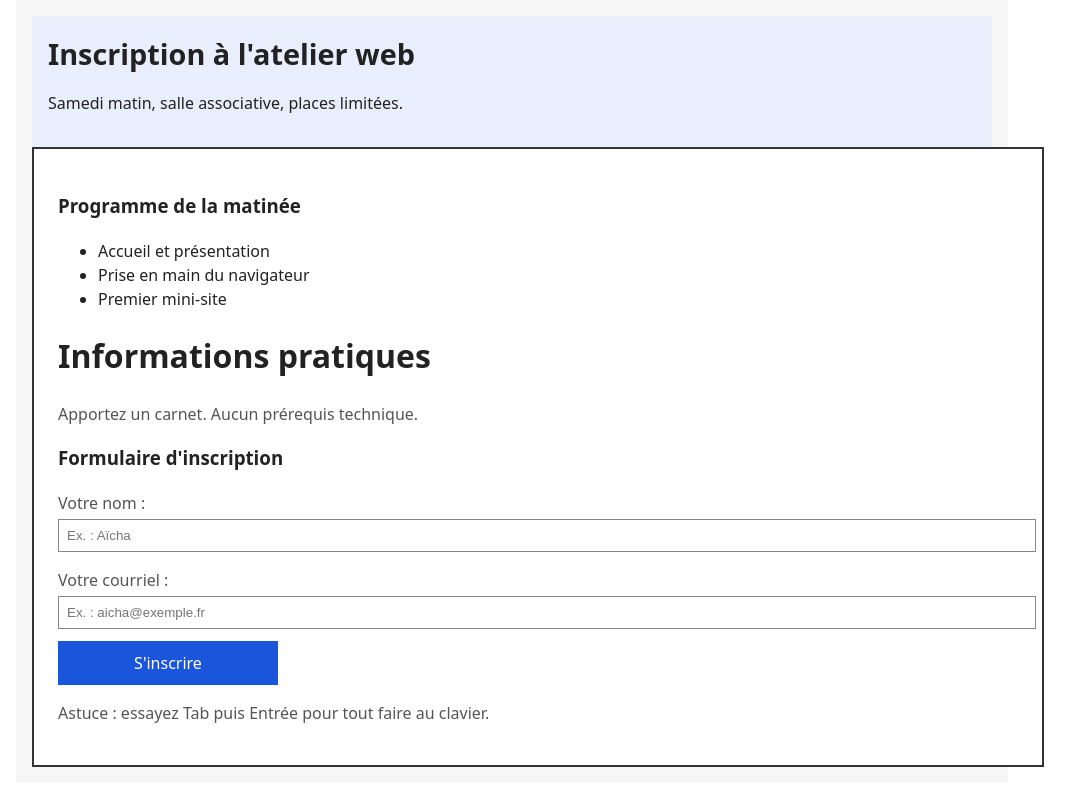
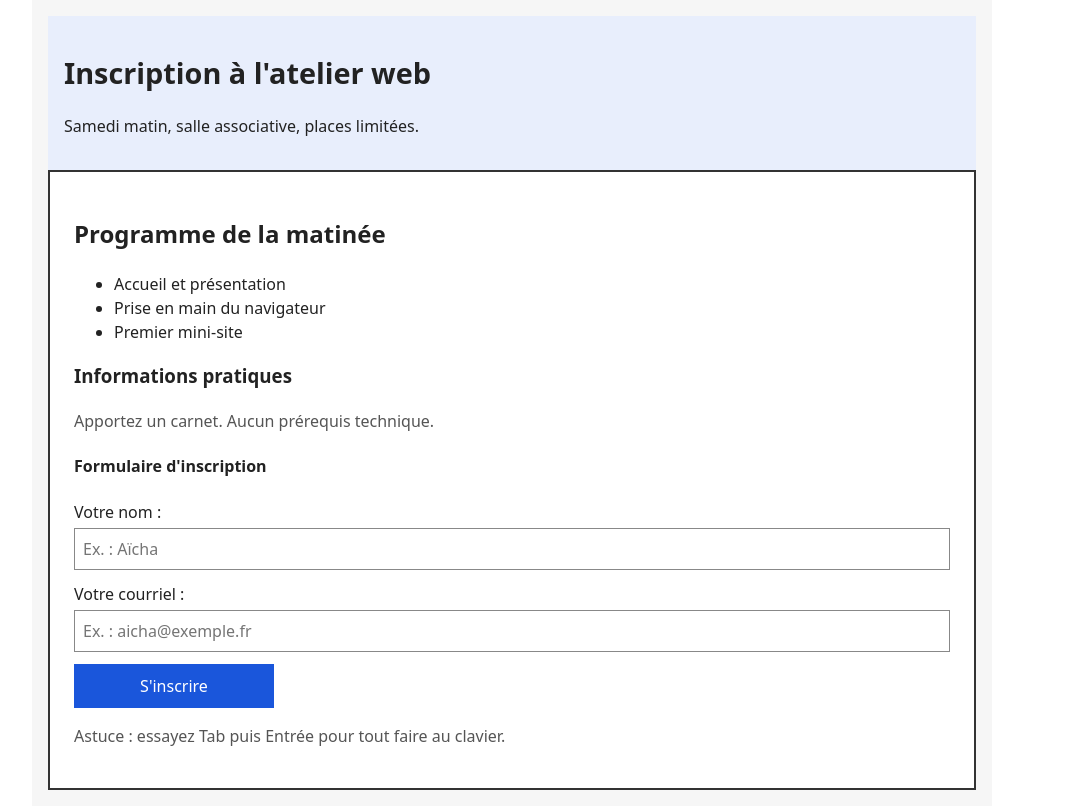
Before and after one commit to Kyliantvv/assistant-ia-efrei, a plain HTML site: page diagnostic/index.html in a window 1280 px wide. Shown: the whole page, without its empty margins (128-1203 px from the left). Drawn offline with Linux system fonts and the light colour scheme.

Commit message:
tp 00-diag

```diff
--- a/diagnostic/index.html
+++ b/diagnostic/index.html
@@ -8,29 +8,29 @@
 </head>
 <body>
 <div class="page">
-<div class="bandeau">
-<span class="titre-geant">Inscription à l'atelier web</span>
+<header class="bandeau">
+<h1 class="titre-geant">Inscription à l'atelier web</h1>
 <p class="sous-titre">Samedi matin, salle associative, places limitées.</p>
-</div>
-<div class="contenu">
-<h3>Programme de la matinée</h3>
+</header>
+<main class="contenu">
+<h2>Programme de la matinée</h2>
 <ul>
 <li>Accueil et présentation</li>
 <li>Prise en main du navigateur</li>
 <li>Premier mini-site</li>
 </ul>
-<h1>Informations pratiques</h1>
+<h3>Informations pratiques</h3>
 <p>Apportez un carnet. Aucun prérequis technique.</p>
-<h3>Formulaire d'inscription</h3>
+<h4>Formulaire d'inscription</h4>
 <form id="form-inscription" action="#" method="get">
-<p class="etiquette">Votre nom :</p>
+<label class="etiquette" for="nom">Votre nom :</label>
 <input type="text" id="nom" name="nom" placeholder="Ex. : Aïcha" autocomplete="name">
-<p class="etiquette">Votre courriel :</p>
+<label class="etiquette" for="courriel">Votre courriel :</label>
 <input type="email" id="courriel" name="courriel" placeholder="Ex. : aicha@exemple.fr" autocomplete="email">
-<div class="bouton">S'inscrire</div>
+<button type="submit" class="bouton">S'inscrire</button>
 </form>
 <p class="aide">Astuce : essayez Tab puis Entrée pour tout faire au clavier.</p>
-</div>
+</main>
 </div>
 </body>
 </html>
--- a/diagnostic/styles.css
+++ b/diagnostic/styles.css
@@ -1,3 +1,9 @@
+*,
+*::before,
+*::after {
+  box-sizing: border-box;
+}
+
 body {
   margin: 0;
   font-family: system-ui, Arial, sans-serif;
@@ -7,7 +13,7 @@ body {
 }
 
 .page {
-  width: 960px;
+  max-width: 960px;
   margin: 0 auto;
   padding: 16px;
   background: #f6f6f6;
@@ -21,40 +27,55 @@ body {
 .titre-geant {
   font-size: 1.8rem;
   font-weight: bold;
+  overflow-wrap: break-word;
 }
 
 .contenu {
   background: #fff;
   border: 2px solid #333;
   padding: 24px;
-  width: 960px;
-}
-
-.etiquette {
-  margin-bottom: 4px;
-  color: #222;
+  width: 100%;
 }
 
 .contenu p {
   color: #555;
 }
 
+.contenu .etiquette {
+  display: block;
+  margin-top: 12px;
+  margin-bottom: 4px;
+  color: #222;
+}
+
 input {
-  width: 960px;
+  width: 100%;
   padding: 8px;
   border: 1px solid #888;
+  font: inherit;
 }
 
 .bouton {
-  width: 200px;
+  width: 100%;
+  max-width: 200px;
   padding: 10px;
   margin-top: 12px;
-  background: #ddd;
+  border: 0;
+  background: #1a56db;
+  color: #fff;
+  font: inherit;
   text-align: center;
   cursor: pointer;
 }
 
-.bouton {
-  background: #1a56db;
-  color: #fff;
+@media (max-width: 480px) {
+  .page,
+  .bandeau,
+  .contenu {
+    padding: 12px;
+  }
+
+  .titre-geant {
+    font-size: 1.5rem;
+  }
 }
```
Also changed, not shown: diagnostic/reponses.js (+22 -9 lines).
